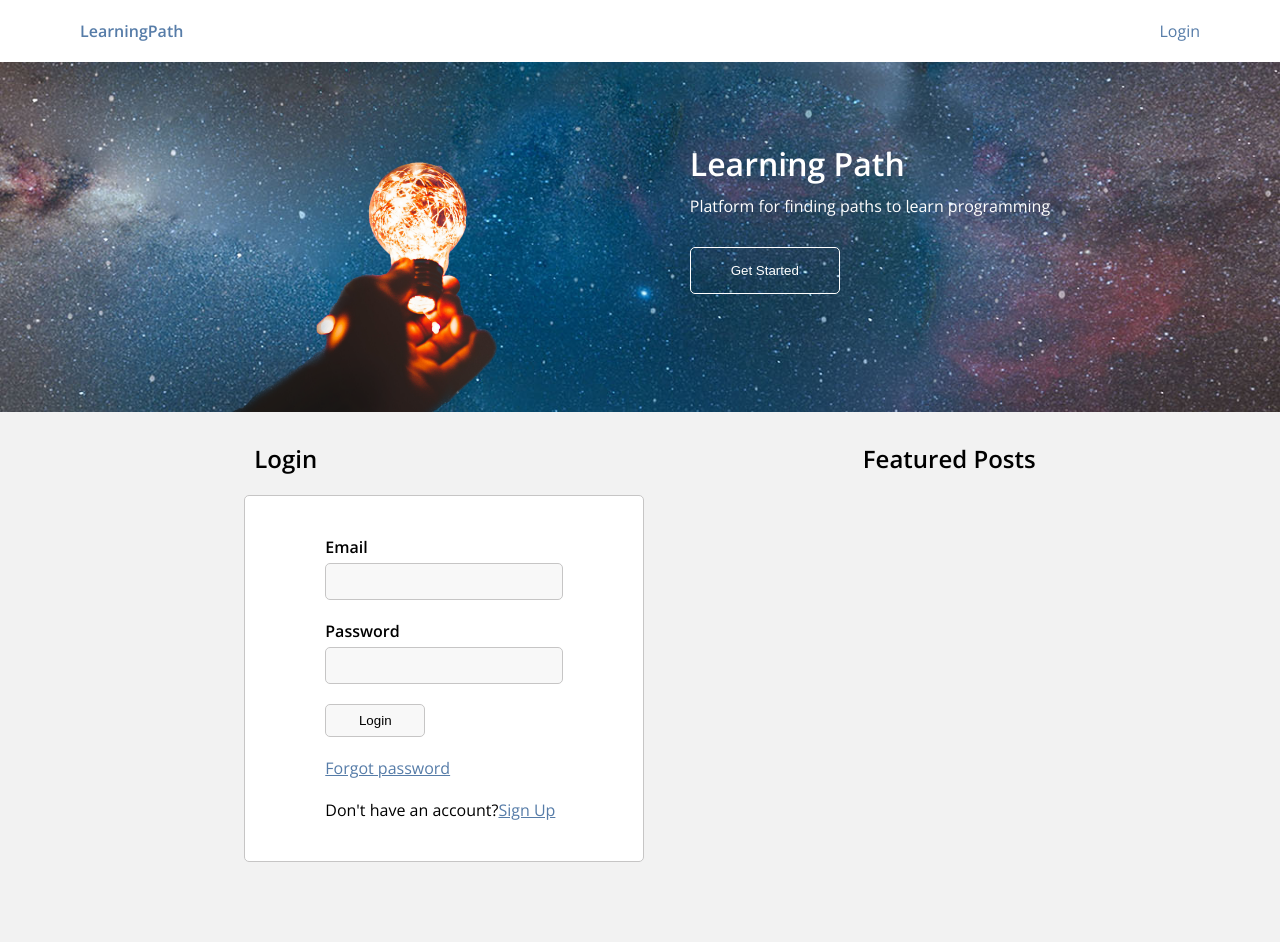
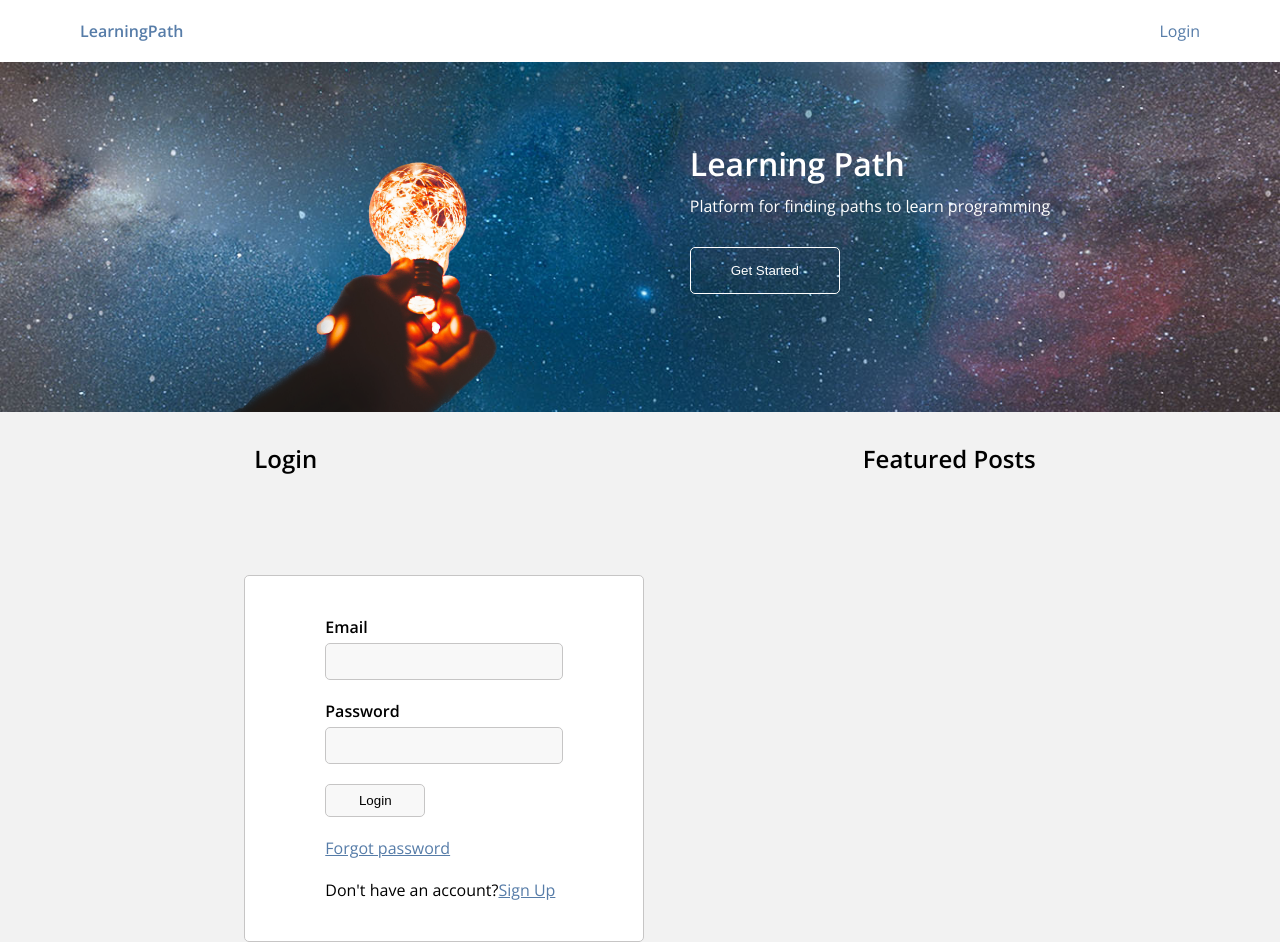
Before and after one commit to Grantb2134/LearningPath, a React (Create React App) app in the folder client/: page / in a window 1280 px wide. Before the commit the page ends 862 px from the top, so only its background shows below. Built offline with nearby package versions, Linux system fonts and the light colour scheme.

Commit message:
Auth page minor adjustment

```diff
--- a/client/src/components/auth/login.module.scss
+++ b/client/src/components/auth/login.module.scss
@@ -2,6 +2,7 @@
 	display: flex;
 	flex-direction: column;
 	gap: 20px;
+	margin: 100px auto 0 auto;
 	width: 400px;
 	background-color: white;
 	border-radius: 5px;
@@ -25,6 +26,4 @@
 			border: 1px solid #C6C5C5;
 		}
 	}
-
-
 }
```
